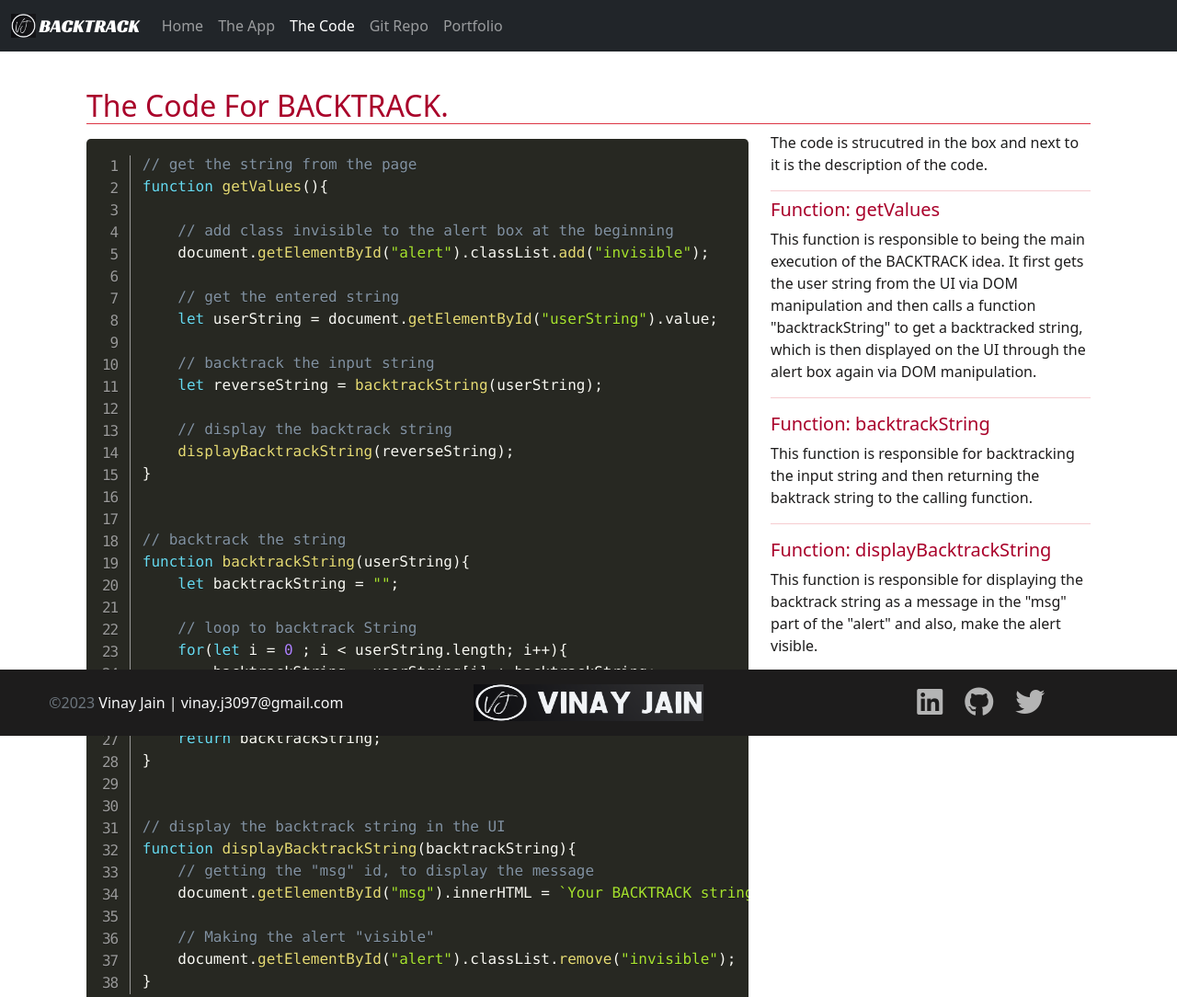
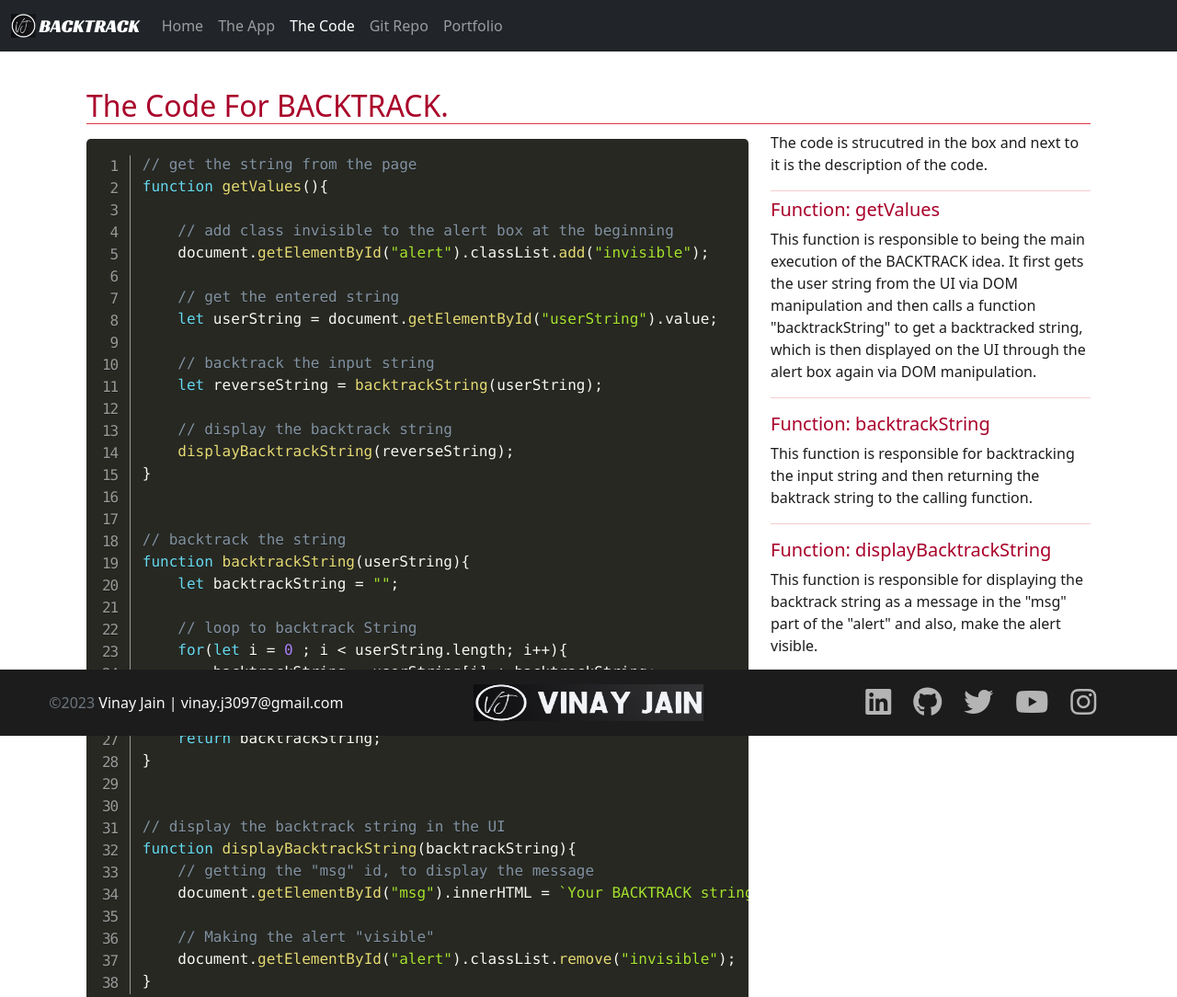
Before and after one commit to Vinay352/Backtrack, a plain HTML site: page code.html in a window 1280 px wide. Shown: the top 1084 px of the page at 92% size. Drawn offline with nearby package versions, Linux system fonts and the light colour scheme.

Commit message:
Update code links.html

```diff
--- a/code.html
+++ b/code.html
@@ -49,7 +49,7 @@
                         <a class="nav-link" target="_blank" href="https://github.com/Vinay352/Backtrack">Git Repo</a>
                     </li>
                     <li class="nav-item">
-                        <a class="nav-link" target="_blank" href="https://code-with-vj.netlify.app/">Portfolio</a>
+                        <a class="nav-link" target="_blank" href="https://vinayjaindev.netlify.app/">Portfolio</a>
                     </li>
                 </ul>
             </div>
@@ -184,18 +184,18 @@
                         </div>
 
                         <!-- YouTube -->
-                        <!-- <div class="col social">
-                            <a target="_blank" href="#">
+                        <div class="col social">
+                            <a target="_blank" href="https://www.youtube.com/channel/UCwtYpfoWLjdDA_dcBBOq0fA">
                                 <i class="fab fa-youtube fa-2x"></i>
                             </a>
-                        </div> -->
+                        </div>
 
                         <!-- Instagram -->
-                        <!-- <div class="col social">
-                            <a target="_blank" href="#">
+                        <div class="col social">
+                            <a target="_blank" href="https://www.instagram.com/vinay_jain_dev/">
                                 <i class="fab fa-instagram fa-2x" ></i>
                             </a>
-                        </div> -->
+                        </div>
 
                     </div>
                 </div>
```
